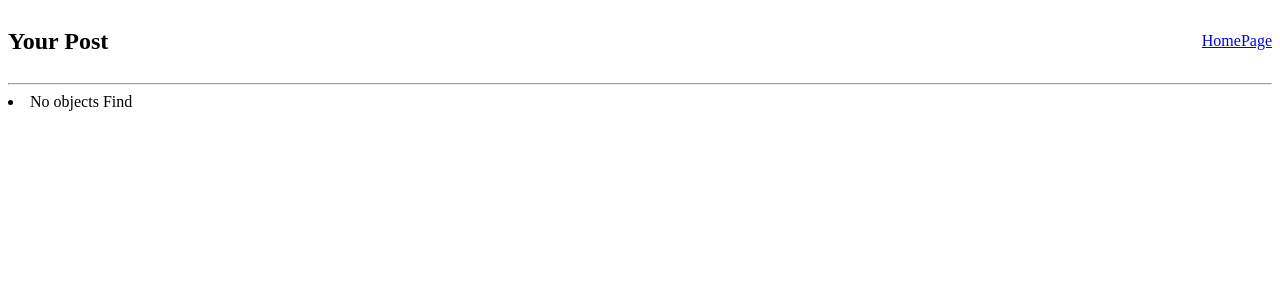
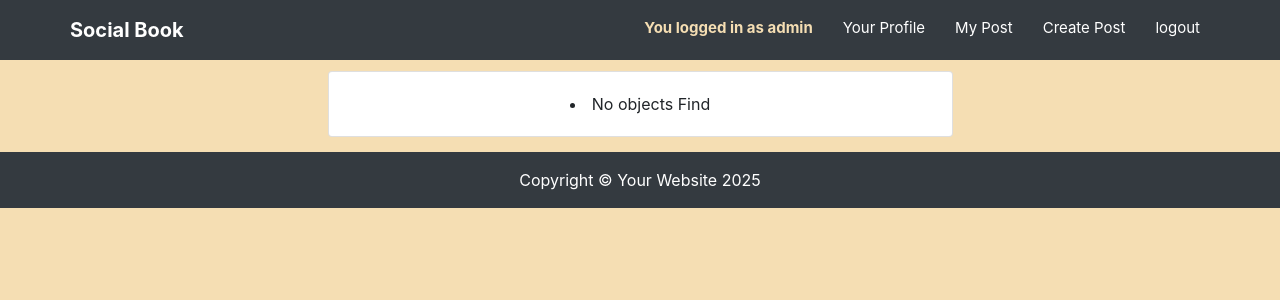
Before and after one commit to Gaurav-yadav-svg/FB_Clone, a Django app: page /mypost/ in a window 1280 px wide. Shown: the top 300 px of the page. Run offline with Django 5.2, Linux system fonts and the light colour scheme; a user stored in the database is signed in; data that the repository does not hold is empty; some libraries are stand-ins or nearby versions.

Commit message:
Add styling in html templates.

```diff
--- a/myapp/templates/myapp/base.html
+++ b/myapp/templates/myapp/base.html
@@ -20,16 +20,16 @@
 
 </head>
 
-<body>
+<body style="background-color: wheat;">
 
   <!-- Navigation -->
-  <nav class="navbar navbar-expand-lg navbar-dark bg-dark fixed-top">
+  <nav class="navbar navbar-expand navbar-dark bg-dark fixed-top" style="height: 60px;">
     <div class="container">
-      <a class="navbar-brand" href="{% url 'home' %}">Home page</a>
+      <a class="navbar-brand" href="{% url 'home' %}" style="font-weight: bold;">Social Book</a>
       <button class="navbar-toggler" type="button" data-toggle="collapse" data-target="#navbarResponsive" aria-controls="navbarResponsive" aria-expanded="false" aria-label="Toggle navigation">
         <span class="navbar-toggler-icon"></span>
       </button>
-      <div class="bg bg-dark" style="display: flex; align-items: center; justify-content: space-between; height: 50px; padding: 32px 20px 20px 20px; text-align: center;">
+      <div class="bg bg-dark" style="display: flex; align-items: center; justify-content: space-between; height: 50px; padding: 32px 10px 20px 10px; text-align: center; font-size: 15px;">
         <div style="gap: 30px; display: flex; text-align: center; align-items: center;">
             <p style="font-weight: bold; color: wheat;">You logged in as {{user.username}}</p>
             <p><a style="text-decoration: none; color: white;" href="{% url 'profile' %}">Your Profile</a></p>
@@ -46,7 +46,7 @@
 
 
 <!-- Footer -->
-<footer class="py-4 bg-dark">
+<footer class="py-3 bg-dark">
 <div class="container">
   <p class="m-0 text-center text-white">Copyright &copy; Your Website 2025</p>
 </div>
@@ -56,10 +56,5 @@
 <script src="{% static 'vendor/bootstrap/js/bootstrap.bundle.min.js' %}"></script>
 {% block script%}{% endblock script%}
 <!-- Bootstrap core JavaScript -->
-
-
-
-
 </body>
-
 </html>
--- a/myapp/templates/myapp/login.html
+++ b/myapp/templates/myapp/login.html
@@ -4,8 +4,10 @@
     <meta charset="UTF-8">
     <meta name="viewport" content="width=device-width, initial-scale=1.0">
     <title>Document</title>
+
 </head>
 <body>
+
     {% for message in messages%}
         {{message}}
     {%endfor%}
--- a/myapp/templates/myapp/update_post.html
+++ b/myapp/templates/myapp/update_post.html
@@ -6,7 +6,7 @@
     <title>Document</title>
 </head>
 <body>
-    <form action="" method="post">
+    <form action="" method="post" enctype="multipart/form-data">
         {% csrf_token %}
         {{form.as_p}}
         <input type="submit" value="Submit">
--- a/myapp/templates/myapp/user_post.html
+++ b/myapp/templates/myapp/user_post.html
@@ -1,41 +1,64 @@
-<!DOCTYPE html>
-<html lang="en">
-<head>
-    <meta charset="UTF-8">
-    <meta name="viewport" content="width=device-width, initial-scale=1.0">
-    <title>Document</title>
-</head>
-<body>
-    {% load static %}
-<!DOCTYPE html>
-<html lang="en">
-<head>
-    <meta charset="UTF-8">
-    <meta name="viewport" content="width=device-width, initial-scale=1.0">
-    <title>Document</title>
-</head>
-<body>
+{% extends 'myapp/base.html' %}
+{% block content %}
+<div style="align-items: center; text-align: center; margin: 15px 15px; display: flex; justify-content: center;">
 
-    <div style="display: flex; justify-content: space-between; align-items: center;">
-    <h2>Your Post</h2>
     <!-- <h3>{{user.username}} id :- {{user.id}}</h3> -->
-    <a href="{% url 'home' %}">HomePage </a>
-    </div><hr>
 
-        {% for object in userpost %}
+    <div class="card" style="width: 50%;">
+        <div class="card-body">
+            {% for object in userpost %}
 
-                <p>{{object.date}}</p>
-                <img src= "{{object.post_img.url}}" alt="Not Showing" width="300">
-                <p>{{object.caption}}</p>
-                <a href="{% url 'updatepost' object.pk %}">Edit</a>
-                <a href="{% url 'deletepost' object.pk %}">Delete</a>
-                <hr/>
-        {% empty %}
-            <li class="nav-item">No objects Find</li>
+                    <p style="font-size: 15px;">{{object.date}}</p>
+                    <img src= "{{object.post_img.url}}" alt="Not Showing" width="500">
+                    <p style="margin-top: 10px;">{{object.caption}}</p>
 
-        {% endfor %}
+                    {% if request.user.is_authenticated %} {% csrf_token %}
+                        <span style="display: block; font-weight: bold;" class="like-count{{object.id}}" id="like_count-{{forloop.counter}}"
+                        >{{ object.news_likes_count }}</span
+                        >
+                        <button class="like-button" value="{{ object.id }}" style="margin: 12px 12px;">
+                        Like
+                        </button>
+                    {% endif %}
+                    <div>
+                        <a style="font-size: small; font-weight: bold;" class="btn btn-primary" href="{% url 'updatepost' object.pk %}">Edit</a>
+                        <a style="font-size: small; font-weight: bold;" class="btn btn-danger" href="{% url 'deletepost' object.pk %}">Delete</a>
+                    </div>
+                    <hr/>
+            {% empty %}
+                <li class="nav-item">No objects Find</li>
 
-</body>
-</html>
-</body>
-</html>
+            {% endfor %}
+        </div>
+    </div>
+</div>
+{% endblock %}
+
+
+{% block script%}
+
+<script>
+  $(document).on("click", ".like-button", function (e) {
+    e.preventDefault();
+    const post_id = $(this).val()
+    console.log(post_id);
+    console.log(e.target);
+    // debugger
+    $.ajax({
+      type: "POST",
+      url: '{% url "like" %}',
+      data: {
+        postid: $(this).val(),
+        csrfmiddlewaretoken: $("input[name=csrfmiddlewaretoken]").val(),
+        action: "post",
+      },
+      success: function (json) {
+        console.log(json);
+
+        $(`.like-count${post_id}`).text(json.result)
+      },
+      error: function (xhr, errmsg, err) {},
+    });
+  });
+</script>
+{% endblock script%}
--- a/myapp/urls.py
+++ b/myapp/urls.py
@@ -19,7 +19,6 @@ urlpatterns = [
     path('<int:pk>/updateprofile/',Update_Profile.as_view(),name='updateprofile'),
     path('<int:pk>/deleteprofile/',Delete_Profile.as_view(),name='deleteprofile'),
     path('<int:pk>/detailpost/',Detail_Post.as_view(),name='detailpost'),
-    path("like_post", views.like_post, name="like"),
-    path("like/", views.like, name="like")
+    path("like/", views.like, name="like"),
 
 ]
--- a/myapp/views.py
+++ b/myapp/views.py
@@ -71,40 +71,11 @@ class Home_Page(ListView):
     success_url = reverse_lazy('home')
 
     def get_queryset(self):
-        # import pdb;pdb.set_trace()
-        """Return the last five published questions."""
-        # return Question.objects.order_by("-pub_date")[:5]
-        # return Create_Post.objects.all().order_by("-date")
+    #     # import pdb;pdb.set_trace()
+    #     """Return the last five published questions."""
+    #     # return Question.objects.order_by("-pub_date")[:5]
+        return Create_Post.objects.order_by("-date")
 
-
-def like_post(request):
-    data = json.loads(request.body)
-    print(data)
-    # import pdb;pdb.set_trace()
-    id = data["id"]
-    post = Create_Post.objects.get(id=id)
-    checker = None
-    print("django Views code")
-
-    if request.user.is_authenticated:
-
-        if post.likes.filter(id=request.user.id).exists():
-            post.likes.remove(request.user)
-            checker = 0
-
-
-        else:
-            post.likes.add(request.user)
-            checker = 1
-
-    likes = post.likes.count()
-
-    info = {
-        "check": checker,
-        "num_of_likes": likes
-    }
-
-    return JsonResponse(info, safe=False)
 
 @login_required
 def like(request):
@@ -214,8 +185,8 @@ class MyPost(ListView):
 @method_decorator(login_required,name='dispatch')
 class UpdatePost(UpdateView):
     model = Create_Post
+    fields = ["post_img","caption"]
     template_name = 'myapp/update_post.html'
-    fields = ["caption"]
     success_url = reverse_lazy('mypost')
 
 
@@ -228,33 +199,6 @@ class DeletePost(DeleteView):
     template_name = 'myapp/delete_post.html'
 
 
-
-# def PostLike(request,pk):
-#     post = get_object_or_404(Create_Post,id = request.POST.get('post_id'))
-#     if post.likes.filter(id=request.user.id).exists():
-#         post.likes.remove(request.user)
-#     else:
-#         post.likes.add(request.user)
-
-#     return HttpResponseRedirect(reverse('detailpost', args=[str(pk)]))
-
-
-
-
-    # def get_context_data(self, **kwargs):
-    #     # import pdb;pdb.set_trace()
-    #     data = super().get_context_data(**kwargs)
-
-    #     likes_connected = get_object_or_404(Create_Post, id=self.kwargs['pk'])
-    #     liked = False
-    #     if likes_connected.likes.filter(id=self.request.user.id).exists():
-    #         liked = True
-    #     data['number_of_likes'] = likes_connected.number_of_likes()
-    #     data['post_is_liked'] = liked
-    #     return data
-
-
-
 """Logout Class View"""
 class Logout(View):
     def get(self,request):
```
Also changed, not shown: myapp/templates/myapp/detail_post.html (+8 -85 lines), myapp/templates/myapp/home.html (+11 -6 lines), myapp/templates/myapp/user_profile.html (+20 -22 lines), media/images/anime.jpg (added), media/images/tiger_water.jpeg (added), media/profile_images/jack_lChyJA7.jpeg (added), media/profile_images/jack_v5RDB6i.jpeg (added), media/profile_images/ram_StNndBn.jpg (added), media/profile_images/ram_hwLSjzP.jpg (added), media/profile_images/sam_Xir9kwE.jpg (added), myapp/migrations/0024_alter_create_post_date.py (added).
